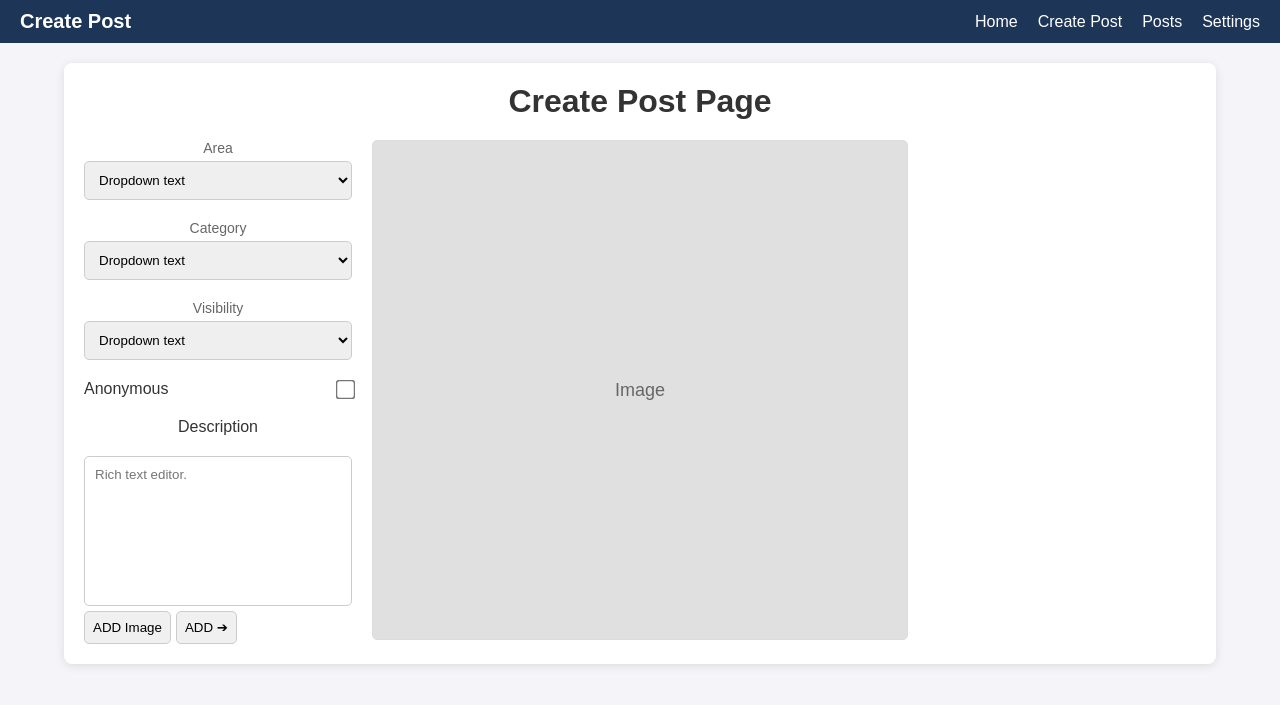
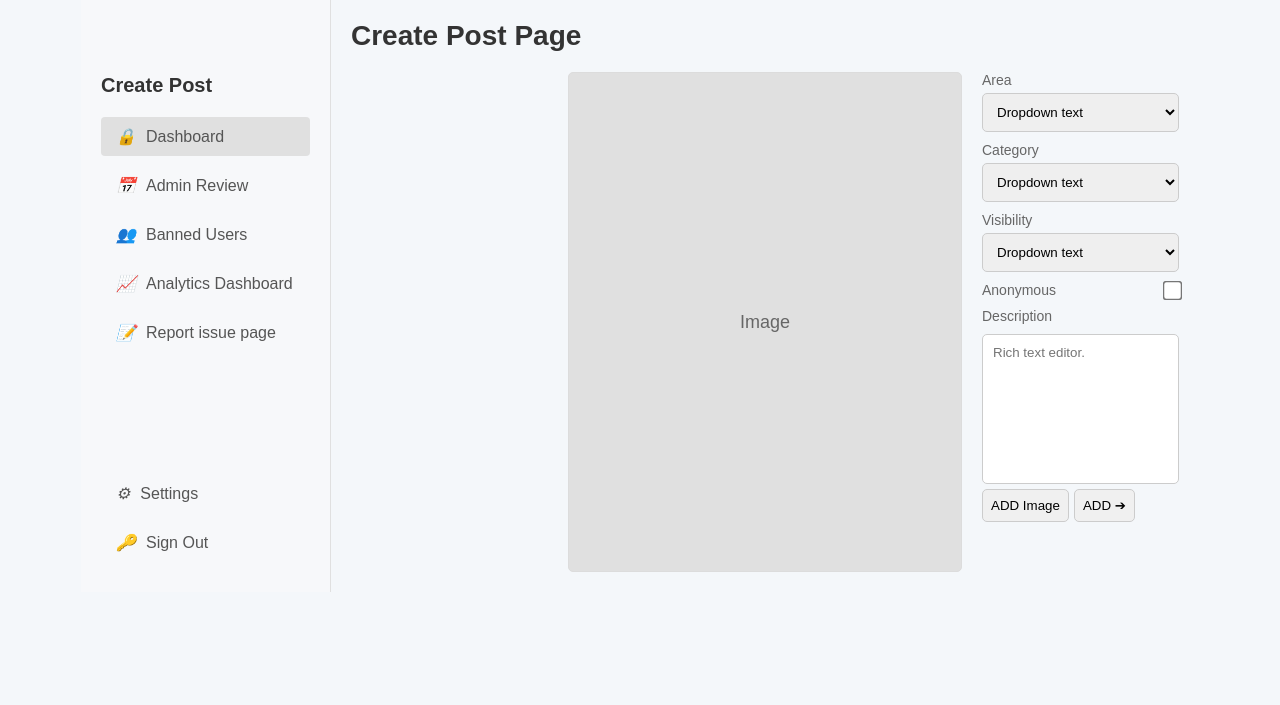
Before and after one commit to RasinduBingusara/FixItLanka_Website, a PHP site: page /createpost.html in a window 1280 px wide. Shown: the top 705 px of the page. Run offline with PHP 8.4, Linux system fonts and the light colour scheme.

Commit message:
create post page updated

```diff
--- a/createpost.html
+++ b/createpost.html
@@ -1,32 +1,50 @@
 <!DOCTYPE html>
 <html lang="en">
+
 <head>
     <meta charset="UTF-8">
     <meta http-equiv="X-UA-Compatible" content="IE=edge">
     <meta name="viewport" content="width=device-width, initial-scale=1.0">
     <link rel="stylesheet" href="css/createpost.css">
+    <link rel="stylesheet" href="css/adminPanel.css">
     <title>Create Post Page</title>
 </head>
+
 <body>
+    <div class="admin-panel">
+        <aside class="sidebar" id="sidebar">
+            <br>   <br>  <br>
+            <h2>Create Post </h2>
+            <ul class="menu">
+                <li class="menu-item active">
+                    <i class="icon">&#x1F512;</i> Dashboard
+                </li>
+                <li class="menu-item"><i class="icon">&#x1F4C5;</i> Admin Review</li>
+                <li class="menu-item"><i class="icon">&#x1F465;</i> Banned Users</li>
+                <li class="menu-item"><i class="icon">&#x1F4C8;</i> Analytics Dashboard</li>
+                <li class="menu-item"><i class="icon">&#x1F4DD;</i> Report issue page</li>
+            </ul>
+            <ul class="menu bottom">
+                <li class="menu-item"><i class="icon">&#x2699;</i> Settings</li>
+                <li class="menu-item"><i class="icon">&#x1F511;</i> Sign Out</li>
+            </ul>
+        </aside>
+        <main class="content">
 
-    <!-- Navigation Bar -->
-    <nav class="navbar">
-        <div class="nav-brand">Create Post</div>
-        <div class="nav-links" id="navLinks">
-            <a href="#">Home</a>
-            <a href="#">Create Post</a>
-            <a href="#">Posts</a>
-            <a href="#">Settings</a>
+            <div class="header">
+                <div class="hamburger" id="hamburger">&#9776;</div>
+                <h1>Create Post Page</h1>
             </div>
-        <div class="hamburger" id="hamburger">
-            ☰
-        </div>
-    </nav>
-
-    <div class="create-post-container">
-        <h1>Create Post Page</h1>
             <div class="create-post-content">
                 <div class="left-panel">
+
+                </div>
+                <div class="image-section">
+                    <div class="image-container">
+                        Image
+                    </div>
+                </div>
+                <div class="right-panel">
                     <div class="dropdown">
                         <label for="area">Area</label>
                         <select id="area">
@@ -58,31 +76,21 @@
                         </div>
                     </div>
                 </div>
-            <div class="image-section">
-                <div class="image-container">
-                    Image
             </div>
     </div>
-            <div class="right-panel">
-                <!-- <label for="description">Description</label>
-                <div class="editor-container">
-                    <textarea id="description" placeholder="Rich text editor."></textarea>
-                    <div class="editor-toolbar">
-                        <button>ADD Image </button>
-                        <button>ADD ➔</button>
+    </main>
+
     </div>
-                </div> -->
-            </div>
-        </div>
-    </div>
+
 
     <script>
         // Toggle navbar links on hamburger click
         document.getElementById('hamburger').addEventListener('click', function() {
-            var navLinks = document.getElementById('navLinks');
-            navLinks.classList.toggle('active');
+            var sidebar = document.getElementById('sidebar');
+            sidebar.classList.toggle('open');
         });
     </script>
 
 </body>
+
 </html>
--- a/css/createpost.css
+++ b/css/createpost.css
@@ -14,7 +14,7 @@ body {
     color: #333;
 }
 
-/* Navigation Bar Styles */
+/* Navigation Bar Styles
 .navbar {
     width: 100%;
     background-color: #1d3557;
@@ -23,7 +23,7 @@ body {
     align-items: center;
     padding: 10px 20px;
     color: #fff;
-}
+} */
 
 .nav-brand {
     font-size: 20px;
@@ -42,9 +42,14 @@ body {
 
 .hamburger {
     display: none;
-    font-size: 24px;
+    padding-left: 10;
+    font-size: 30px;
     cursor: pointer;
+    margin-bottom: 20px;
+    z-index: 1000;
 }
+
+
 
 /* Create Post Container */
 .create-post-container {
```
Lines whose indentation alone changed are shown as unchanged.
